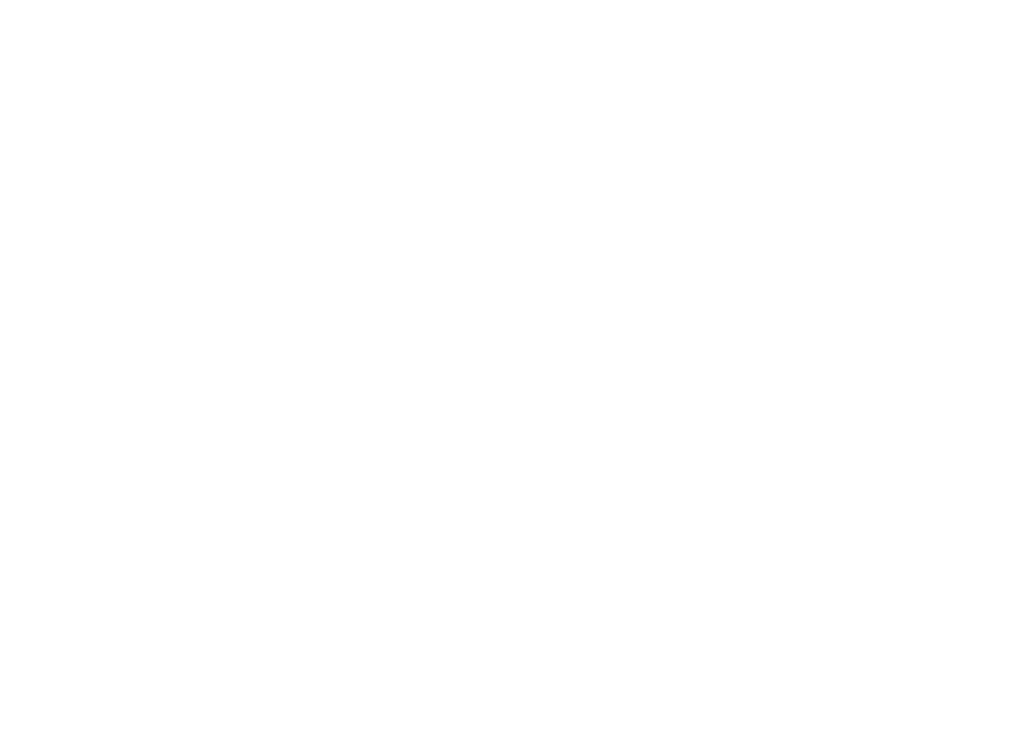
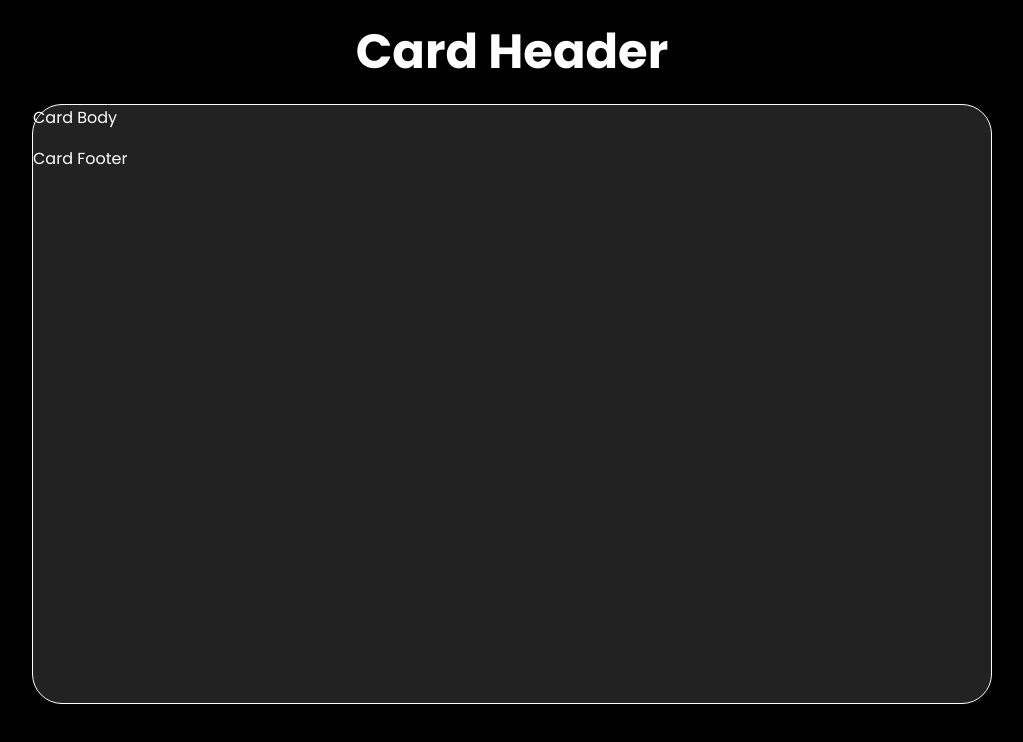
Before and after one commit to seinokoula/InterAxe_IIM, a plain HTML site: page mission-jv.html in a window 1280 px wide. Shown: the whole page, without its empty margins (128-1151 px from the left). Drawn offline with Linux system fonts and the light colour scheme.

Commit message:
WIP of jv game

```diff
--- a/main.js
+++ b/main.js
@@ -148,14 +148,14 @@ if (window.location.pathname === '/dev.html' || window.location.pathname === '/d
   if (document.getElementById('T0').style.backgroundColor !== 'rgb(255, 255, 255)') {
     setTimeout(function () {
       document.getElementById('int1').classList.add('active')
-    }, 600);
+    }, 60000);
   }
 
   function giveInt2() {
     if (document.getElementById('T0').style.backgroundColor === 'rgb(255, 255, 255)' && document.getElementById('T1').style.backgroundColor !== 'rgb(255, 255, 255)') {
       setTimeout(function () {
         document.getElementById('int2').classList.add('active')
-      }, 600);
+      }, 60000);
     }
   }
 
@@ -163,7 +163,7 @@ function giveInt3() {
   if (document.getElementById('T1').style.backgroundColor === 'rgb(255, 255, 255)' && document.getElementById('T2').style.backgroundColor !== 'rgb(255, 255, 255)') {
     setTimeout(function () {
       document.getElementById('int3').classList.add('active')
-    }, 600);
+    }, 60000);
   }
 }
 
--- a/mission-jv.html
+++ b/mission-jv.html
@@ -4,9 +4,18 @@
     <meta charset="UTF-8">
     <meta http-equiv="X-UA-Compatible" content="IE=edge">
     <meta name="viewport" content="width=device-width, initial-scale=1.0">
+    <link rel="stylesheet" href="mission-jv.css">
     <title>Document</title>
 </head>
 <body>
-
+    <h1 class="title">Card Header</h1>
+    <div class="card">
+        <div class="card-body">
+            <p>Card Body</p>
+        </div>
+        <div class="card-footer">
+            <p>Card Footer</p>
+        </div>
+    </div>
 </body>
 </html>
--- /dev/null
+++ b/mission-jv.scss
@@ -0,0 +1,52 @@
+@import url('https://fonts.googleapis.com/css2?family=Poppins:ital,wght@0,100;0,200;0,300;0,400;0,500;0,600;0,700;0,800;0,900;1,100;1,200;1,300;1,400;1,500;1,600;1,700;1,800;1,900&display=swap');
+
+* {
+    outline: none;
+    border: none;
+    padding: 0;
+    margin: 0;
+    box-sizing: border-box;
+}
+
+p,
+h1,
+h2,
+h3,
+h4,
+span,
+a {
+    font-family: 'Poppins', sans-serif;
+    color: #fff;
+}
+
+body {
+    background-color: #000;
+}
+
+.title{
+    font-size: 3rem;
+    font-weight: 700;
+    margin-top: 1rem;
+    text-align: center;
+}
+
+.card {
+    display: flex;
+    flex-direction: column;
+    margin-left: auto;
+    margin-right: auto;
+    gap: 1rem;
+    width: 75%;
+    margin-top: 1rem;
+    height: 75vh;
+    min-width: 50vw;
+    color: #fff;
+    background-color: #222;
+    border: 1px solid #fff;
+    border-radius: 30px;
+    // .card-body{
+    //     display: flex;
+    //     flex-direction: column;
+    //     gap: 1rem;
+    // }
+}
```
Also changed, not shown: context-jv.html (+1 -1 lines), urgence2.html (+1 -1 lines), mission-jv.css (added), 1 other file.
